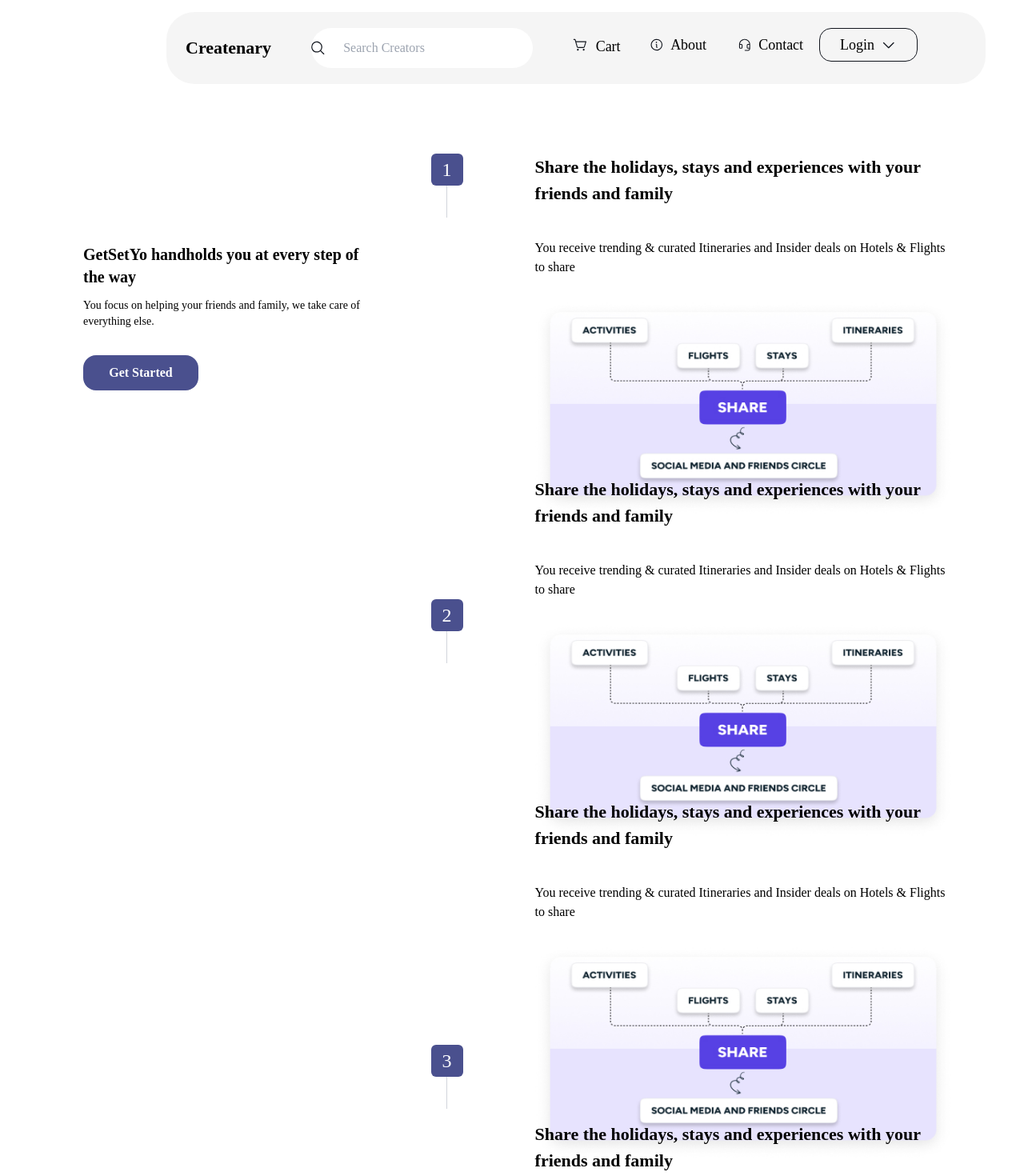
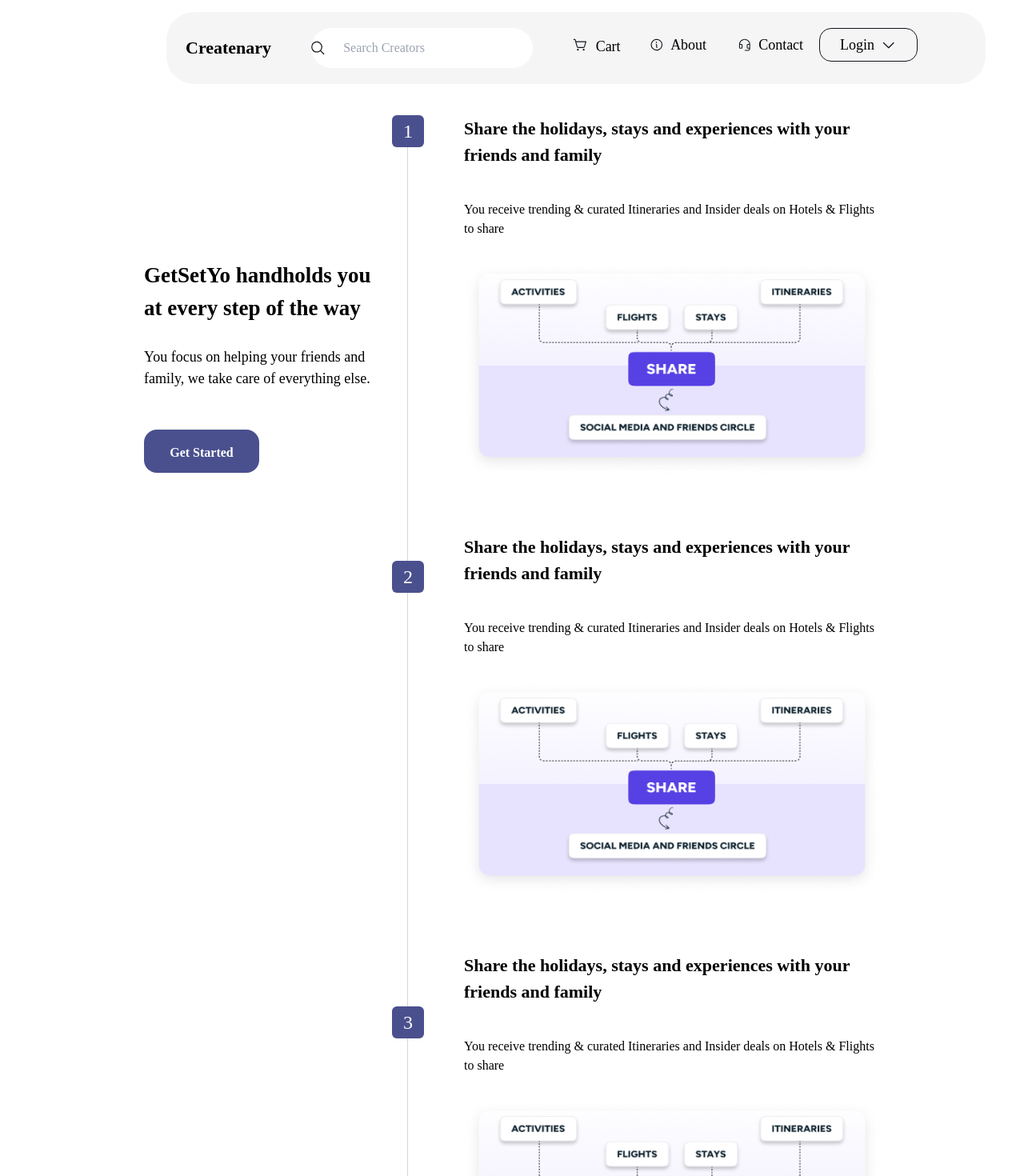
Before and after one commit to AbhiiiDev/Createnary-frontend, a React (Vite) app in the folder client/: page /secondPage in a window 1280 px wide. Shown: the top 1470 px of the page at 80% size. Built offline with nearby package versions, Linux system fonts and the light colour scheme.

Commit message:
styling second page

```diff
--- a/client/src/pages/SecondPage.jsx
+++ b/client/src/pages/SecondPage.jsx
@@ -5,39 +5,47 @@ import Footer from '../components/Footer';
 const SecondPage = () => {
   return (
     <div>
-        <div className='flex flex-col md:flex-row mt-40 md:mt-40 md:ml-16'>
-      <div className='md:w-7/12 md:mt-36 pl-10 pr-5'>
-        <h2 className='font-semibold text-xl'>GetSetYo handholds you at every step of the way</h2>
-        <p className='text-sm mt-3'>You focus on helping your friends and family, we take care of everything else.</p>
+        <div className='flex flex-col md:flex-row justify-between md:mt-36 md:px-[180px]'>
+
+      <div className='md:w-[450px] md:h-[600px] flex flex-col gap-[10px] py-[180px]'>
+
+       <div className='flex flex-col gap-[50px]'>
+        <div className='flex flex-col gap-[28px]'>
+        <h2 className='font-bold  text-[27px] font-sans'>GetSetYo handholds you at every step of the way</h2>
+        <p className='font-medium text-[18px]'>You focus on helping your friends and family, we take care of everything else.</p>
+        </div>
         <button
           type='submit'
-          className='text-md mt-8 h-11 w-36 font-semibold text-white bg-[#4A508E] border border-transparent px-6 py-2 rounded-2xl hover:bg-white hover:text-[#4A508E] hover:border-[#4A508E] transition duration-300 ease-in-out'>
+          className='text-md md:h-[54px] md:w-[144px] font-semibold text-white bg-[#4A508E] border border-transparent px-6 py-4 rounded-2xl hover:bg-white hover:text-[#4A508E] hover:border-[#4A508E] transition duration-300 ease-in-out'>
           Get Started
         </button>
+            </div>
       </div>
-      <div className='flex gap-[50px] w-full mt-8 m-10'>
-      <div className='flex flex-col mr-5 md:h-[1948px]  '>
+
+      <div className='flex gap-[50px] w-[630px] '>
+      <div className='flex flex-col md:h-[1948px] '>
+
                 <div className=''>
                     <div className='w-10 h-10 bg-[#4A508E] rounded-md'><h1 className=' flex justify-center align-center pt-1 text-2xl text-white'>1</h1></div>
-                    <div className="h-full border-r border-gray-300 mr-5"></div>
+                    <div className="h-[517px] border-r border-gray-300 mr-5"></div>
                 </div>
-                <div className=' md:mt-[517px]'>
-                    <div className='w-10 h-10 bg-[#4A508E] rounded-md'><h1 className=' flex justify-center align-center pt-1 text-2xl text-white'>2</h1></div>
-                    <div className="h-full border-r border-gray-300 mr-5"></div>
+                <div className=''>
+                    <div className='w-10 h-10 bg-[#4A508E] rounded-md'>
+                      <h1 className=' flex justify-center align-center pt-1 text-2xl text-white'>2</h1></div>
+                      <div className="h-[517px] border-r border-gray-300 mr-5"></div>
                 </div>
-                <div className=' md:mt-[517px]'>
+                <div className=' '>
                     <div className='w-10 h-10 bg-[#4A508E] rounded-md'><h1 className=' flex justify-center align-center pt-1 text-2xl text-white'>3</h1></div>
-                    <div className="h-full border-r border-gray-300 mr-5"></div>
+                    <div className="h-[517px] border-r border-gray-300 mr-5"></div>
                 </div>
-                <div className=' md:mt-[517px]'>
+                <div className=''>
                     <div className='w-10 h-10 bg-[#4A508E] rounded-md'><h1 className=' flex justify-center align-center pt-1 text-2xl text-white'>4</h1></div>
-                    <div className="h-full border-r border-gray-300 mr-5"></div>
+                    <div className="h-[250px] border-r border-gray-300 mr-5"></div>
                 </div>
 
         </div>
 
-
-      <div className=' md:pl-5 md:h-[1975px] md:w-[520px] '>
+      <div className=' md:h-[1975px] md:w-[520px] flex flex-col gap-[120px] '>
 
         <div className='  md:w-[520px] md:h-[403px] flex flex-col gap-[24px] '>
           <h2 className='font-bold text-[22px] mb-4'>Share the holidays, stays and experiences with your friends and family</h2>
```
